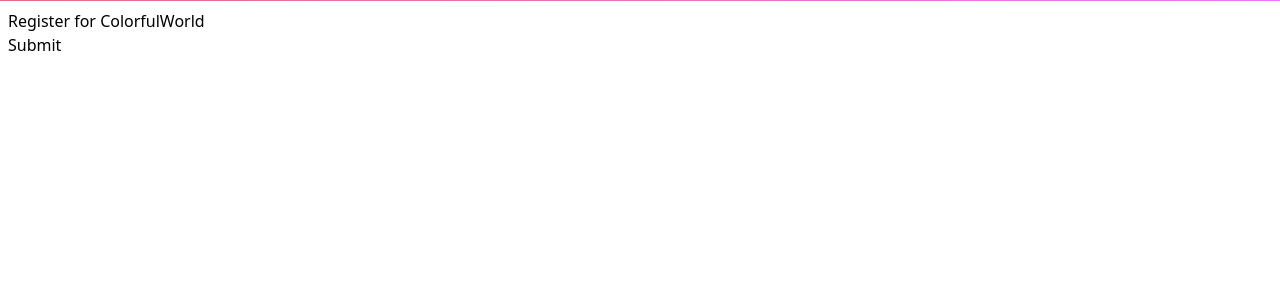
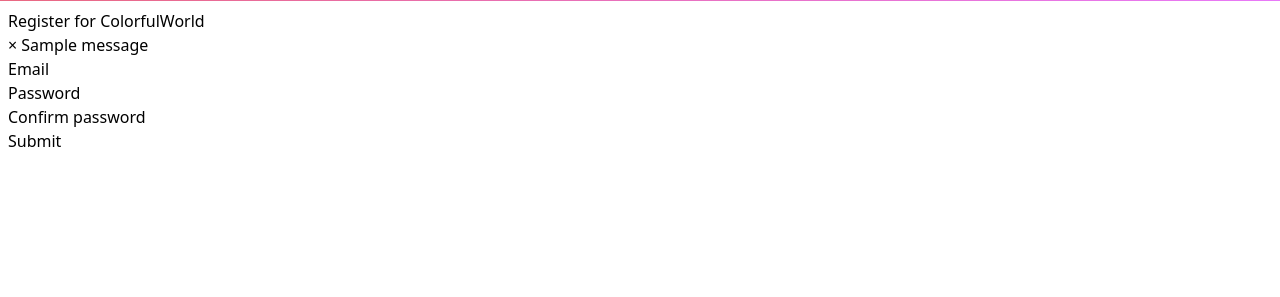
Before and after one commit to TheDeafOne/Colorful, a Flask app: template colorful/templates/register.html in a window 1280 px wide. Shown: the part 83-380 px from the top of the page. Run offline with Flask 3, Linux system fonts and the light colour scheme; the template is opened without the code that fills it, so the values that code supplies are empty, except form fields; one stand-in notice (Sample message) is shown; form fields are guessed from the names that the template uses; some libraries are stand-ins or nearby versions.

Commit message:
copied html pages for auth

```diff
--- a/colorful/templates/register.html
+++ b/colorful/templates/register.html
@@ -4,7 +4,28 @@ Register
 {% endblock %}
 {% block content %}
 <h1>Register for ColorfulWorld</h1>
+<div class="container">
+    {% for message in get_flashed_messages() %}
+      <div class="alert alert-warning d-flex align-items-center alert-dismissible fade show">
+        <button type="button" class="close" data-bs-dismiss="alert">
+          &times;
+        </button>
+        {{ message }}
+      </div>
+    {% endfor %}
+</div>
 <form method="POST">
-    <input type="submit">
-</form>
+    {{form.hidden_tag()}}
+
+    {{form.email.label}}
+    {{form.email()}}
+    <br>
+    {{form.password.label}}
+    {{form.password()}}
+    <br>
+    {{form.confirm_password.label}}
+    {{form.confirm_password()}}
+    <br>
+    {{form.submit()}}
+  </form>
 {% endblock %}
```
Also changed, not shown: colorful/templates/login.html (+9 -1 lines).
